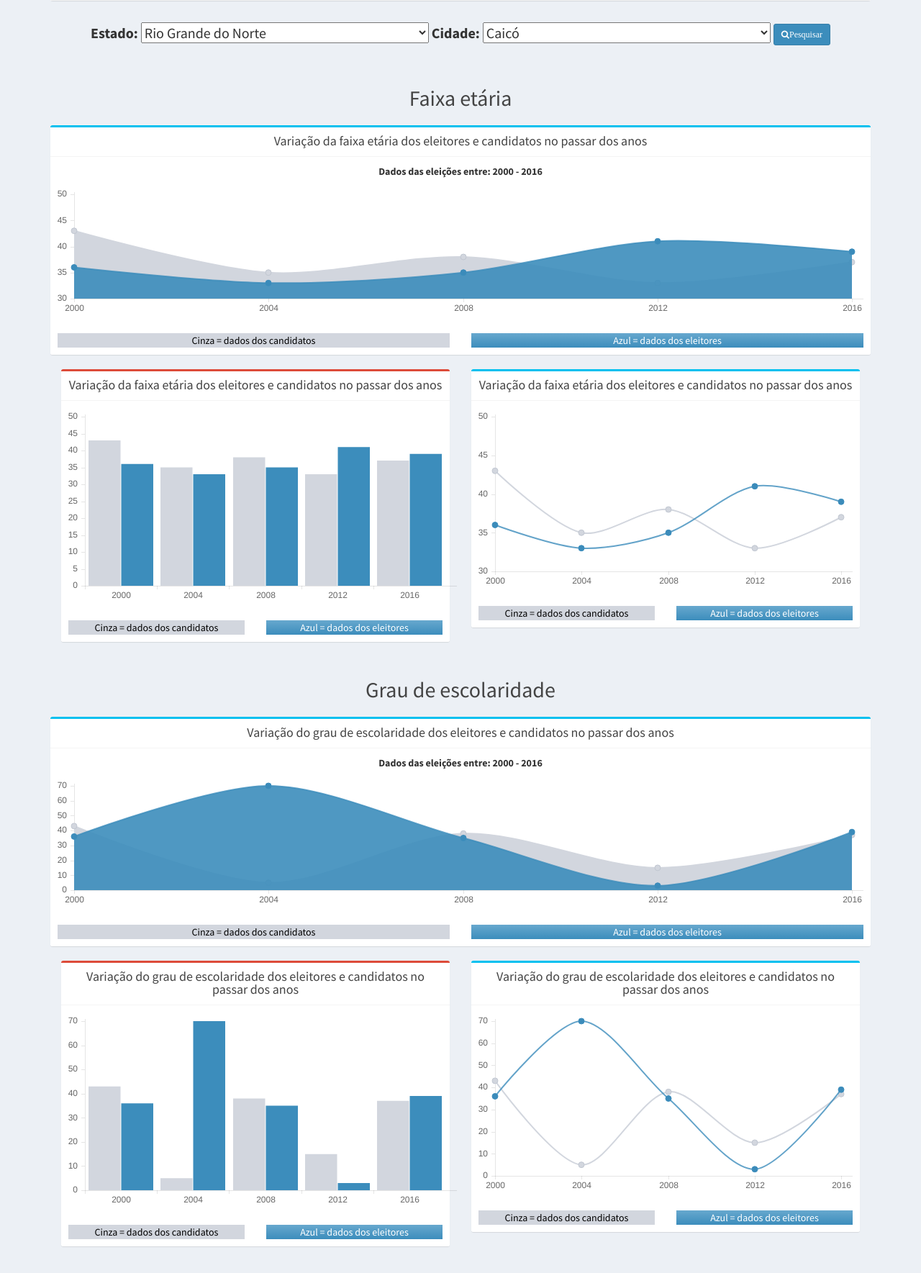
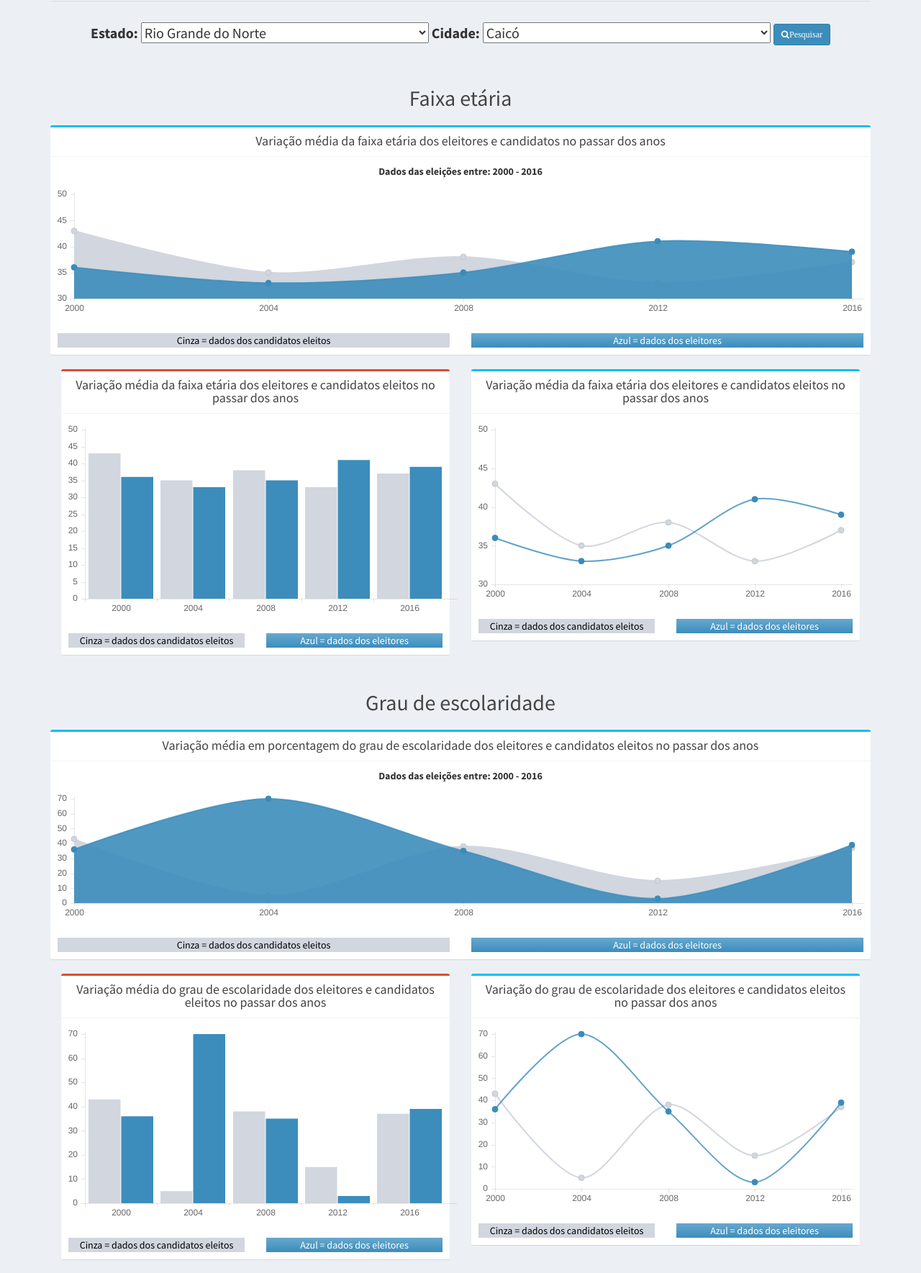
Before and after one commit to RobertoSRocha/Portal_do_eleitor, a PHP site: page /pages/index.php in a window 1280 px wide. Shown: the part 151-1920 px from the top of the page at 72% size. Run offline with PHP 8.4, Linux system fonts and the light colour scheme; some libraries are stand-ins or nearby versions.

Commit message:
index da pages

```diff
--- a/pages/index.php
+++ b/pages/index.php
@@ -41,7 +41,7 @@
                 <div class="col-md-12">
                     <div class="box box-info">
                         <div class="box-header with-border text-center">
-                            <h3 class="box-title">Variação da faixa etária dos eleitores e candidatos no passar dos anos</h3>
+                            <h3 class="box-title">Variação média da faixa etária dos eleitores e candidatos no passar dos anos</h3>
                         </div>
                         <!-- /.box-header -->
                         <div class="box-body">
@@ -65,7 +65,7 @@
                         <div class="box-footer no-border">
                             <div class="row">
                                 <div class="col-xs-6 text-center">
-                                    <div class="box-title bg-gray">Cinza = dados dos candidatos</div>
+                                    <div class="box-title bg-gray">Cinza = dados dos candidatos eleitos</div>
                                 </div>
                                 <!-- ./col -->
                                 <div class="col-xs-6 text-center">
@@ -86,7 +86,7 @@
                 <!-- DONUT CHART -->
                 <div class="box box-danger">
                     <div class="box-header with-border text-center">
-                        <h3 class="box-title">Variação da faixa etária dos eleitores e candidatos no passar dos anos</h3>
+                        <h3 class="box-title">Variação média da faixa etária dos eleitores e candidatos eleitos no passar dos anos</h3>
                     </div>
                     <div class="box-body">
                         <canvas  id="barChart" style="height:250px"></canvas>
@@ -95,7 +95,7 @@
                     <div class="box-footer no-border">
                         <div class="row">
                             <div class="col-xs-6 text-center">
-                                <div class="box-title bg-gray">Cinza = dados dos candidatos</div>
+                                <div class="box-title bg-gray">Cinza = dados dos candidatos eleitos</div>
                             </div>
                             <!-- ./col -->
                             <div class="col-xs-6 text-center">
@@ -114,7 +114,7 @@
                 <!-- LINE CHART -->
                 <div class="box box-info">
                     <div class="box-header with-border text-center">
-                        <h3 class="box-title">Variação da faixa etária dos eleitores e candidatos no passar dos anos</h3>
+                        <h3 class="box-title">Variação média da faixa etária dos eleitores e candidatos eleitos no passar dos anos</h3>
                     </div>
                     <div class="box-body">
                         <div class="chart">
@@ -124,7 +124,7 @@
                     <div class="box-footer no-border">
                         <div class="row">
                             <div class="col-xs-6 text-center">
-                                <div class="box-title bg-gray">Cinza = dados dos candidatos</div>
+                                <div class="box-title bg-gray">Cinza = dados dos candidatos eleitos</div>
                             </div>
                             <!-- ./col -->
                             <div class="col-xs-6 text-center">
@@ -141,7 +141,7 @@
                 <!-- BAR CHART -->
                 <div class="box box-success" style="display: none;">
                     <div class="box-header with-border">
-                        <h3 class="box-title">Variação da faixa etária dos eleitores e candidatos no passar dos anos</h3>
+                        <h3 class="box-title">Variação média da faixa etária dos eleitores e candidatos eleitos no passar dos anos</h3>
                     </div>
                     <div class="box-body">
                         <div class="chart">
@@ -151,7 +151,7 @@
                     <div class="box-footer no-border">
                         <div class="row">
                             <div class="col-xs-6 text-center">
-                                <div class="box-title bg-gray">Cinza = dados dos candidatos</div>
+                                <div class="box-title bg-gray">Cinza = dados dos candidatos eleitos</div>
                             </div>
                             <!-- ./col -->
                             <div class="col-xs-6 text-center">
@@ -179,7 +179,7 @@
                 <div class="col-md-12">
                     <div class="box box-info">
                         <div class="box-header with-border text-center">
-                            <h3 class="box-title">Variação do grau de escolaridade dos eleitores e candidatos no passar dos anos</h3>
+                            <h3 class="box-title">Variação média em porcentagem do grau de escolaridade dos eleitores e candidatos eleitos no passar dos anos</h3>
                         </div>
                         <!-- /.box-header -->
                         <div class="box-body">
@@ -203,7 +203,7 @@
                         <div class="box-footer no-border">
                             <div class="row">
                                 <div class="col-xs-6 text-center">
-                                    <div class="box-title bg-gray">Cinza = dados dos candidatos</div>
+                                    <div class="box-title bg-gray">Cinza = dados dos candidatos eleitos</div>
                                 </div>
                                 <!-- ./col -->
                                 <div class="col-xs-6 text-center">
@@ -224,7 +224,7 @@
                 <!-- DONUT CHART -->
                 <div class="box box-danger">
                     <div class="box-header with-border text-center">
-                        <h3 class="box-title">Variação do grau de escolaridade dos eleitores e candidatos no passar dos anos</h3>
+                        <h3 class="box-title">Variação média do grau de escolaridade dos eleitores e candidatos eleitos no passar dos anos</h3>
                     </div>
                     <div class="box-body">
                         <canvas  id="barChart3" style="height:250px"></canvas>
@@ -233,7 +233,7 @@
                     <div class="box-footer no-border">
                         <div class="row">
                             <div class="col-xs-6 text-center">
-                                <div class="box-title bg-gray">Cinza = dados dos candidatos</div>
+                                <div class="box-title bg-gray">Cinza = dados dos candidatos eleitos</div>
                             </div>
                             <!-- ./col -->
                             <div class="col-xs-6 text-center">
@@ -252,7 +252,7 @@
                 <!-- LINE CHART -->
                 <div class="box box-info">
                     <div class="box-header with-border text-center">
-                        <h3 class="box-title">Variação do grau de escolaridade dos eleitores e candidatos no passar dos anos</h3>
+                        <h3 class="box-title">Variação do grau de escolaridade dos eleitores e candidatos eleitos no passar dos anos</h3>
                     </div>
                     <div class="box-body">
                         <div class="chart">
@@ -262,7 +262,7 @@
                     <div class="box-footer no-border">
                         <div class="row">
                             <div class="col-xs-6 text-center">
-                                <div class="box-title bg-gray">Cinza = dados dos candidatos</div>
+                                <div class="box-title bg-gray">Cinza = dados dos candidatos eleitos</div>
                             </div>
                             <!-- ./col -->
                             <div class="col-xs-6 text-center">
@@ -279,7 +279,7 @@
                 <!-- BAR CHART -->
                 <div class="box box-success" style="display: none;">
                     <div class="box-header with-border">
-                        <h3 class="box-title">Variação do grau de escolaridade dos eleitores e candidatos no passar dos anos</h3>
+                        <h3 class="box-title">Variação do grau de escolaridade dos eleitores e candidatos eleitos no passar dos anos</h3>
                     </div>
                     <div class="box-body">
                         <div class="chart">
@@ -289,7 +289,7 @@
                     <div class="box-footer no-border">
                         <div class="row">
                             <div class="col-xs-6 text-center">
-                                <div class="box-title bg-gray">Cinza = dados dos candidatos</div>
+                                <div class="box-title bg-gray">Cinza = dados dos candidatos eleitos</div>
                             </div>
                             <!-- ./col -->
                             <div class="col-xs-6 text-center">
@@ -317,7 +317,7 @@
                 <div class="col-md-12">
                     <div class="box box-info">
                         <div class="box-header with-border text-center">
-                            <h3 class="box-title">Variação do gênero dos eleitores e candidatos no passar dos anos</h3>
+                            <h3 class="box-title">Variação do gênero dos eleitores e candidatos eleitos no passar dos anos</h3>
                         </div>
                         <!-- /.box-header -->
                         <div class="box-body">
@@ -341,7 +341,7 @@
                         <div class="box-footer no-border">
                             <div class="row">
                                 <div class="col-xs-6 text-center">
-                                    <div class="box-title bg-gray">Cinza = dados dos candidatos</div>
+                                    <div class="box-title bg-gray">Cinza = dados dos candidatos eleitos</div>
                                 </div>
                                 <!-- ./col -->
                                 <div class="col-xs-6 text-center">
@@ -362,7 +362,7 @@
                 <!-- DONUT CHART -->
                 <div class="box box-danger">
                     <div class="box-header with-border text-center">
-                        <h3 class="box-title">Variação do gênero dos eleitores e candidatos no passar dos anos</h3>
+                        <h3 class="box-title">Variação do gênero dos eleitores e candidatos eleitos no passar dos anos</h3>
                     </div>
                     <div class="box-body">
                         <canvas  id="barChart2" style="height:250px"></canvas>
@@ -371,7 +371,7 @@
                     <div class="box-footer no-border">
                         <div class="row">
                             <div class="col-xs-6 text-center">
-                                <div class="box-title bg-gray">Cinza = dados dos candidatos</div>
+                                <div class="box-title bg-gray">Cinza = dados dos candidatos eleitos</div>
                             </div>
                             <!-- ./col -->
                             <div class="col-xs-6 text-center">
@@ -390,7 +390,7 @@
                 <!-- LINE CHART -->
                 <div class="box box-info">
                     <div class="box-header with-border text-center">
-                        <h3 class="box-title">Variação do gênero dos eleitores e candidatos no passar dos anos</h3>
+                        <h3 class="box-title">Variação do gênero dos eleitores e candidatos eleitos no passar dos anos</h3>
                     </div>
                     <div class="box-body">
                         <div class="chart">
@@ -400,7 +400,7 @@
                     <div class="box-footer no-border">
                         <div class="row">
                             <div class="col-xs-6 text-center">
-                                <div class="box-title bg-gray">Cinza = dados dos candidatos</div>
+                                <div class="box-title bg-gray">Cinza = dados dos candidatos eleitos</div>
                             </div>
                             <!-- ./col -->
                             <div class="col-xs-6 text-center">
@@ -417,7 +417,7 @@
                 <!-- BAR CHART -->
                 <div class="box box-success" style="display: none;">
                     <div class="box-header with-border">
-                        <h3 class="box-title">Variação do gênero dos eleitores e candidatos no passar dos anos</h3>
+                        <h3 class="box-title">Variação do gênero dos eleitores e candidatos eleitos no passar dos anos</h3>
                     </div>
                     <div class="box-body">
                         <div class="chart">
@@ -427,7 +427,7 @@
                     <div class="box-footer no-border">
                         <div class="row">
                             <div class="col-xs-6 text-center">
-                                <div class="box-title bg-gray">Cinza = dados dos candidatos</div>
+                                <div class="box-title bg-gray">Cinza = dados dos candidatos eleitos</div>
                             </div>
                             <!-- ./col -->
                             <div class="col-xs-6 text-center">
```
